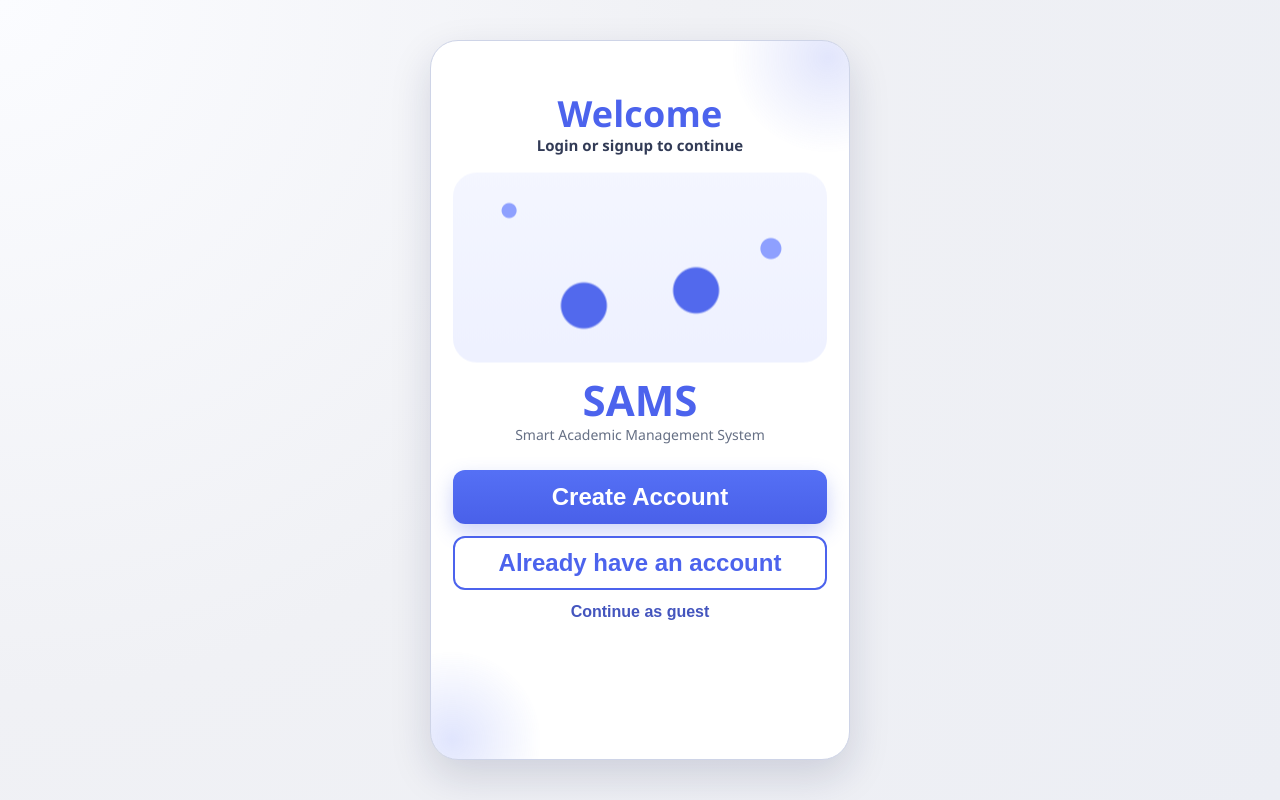
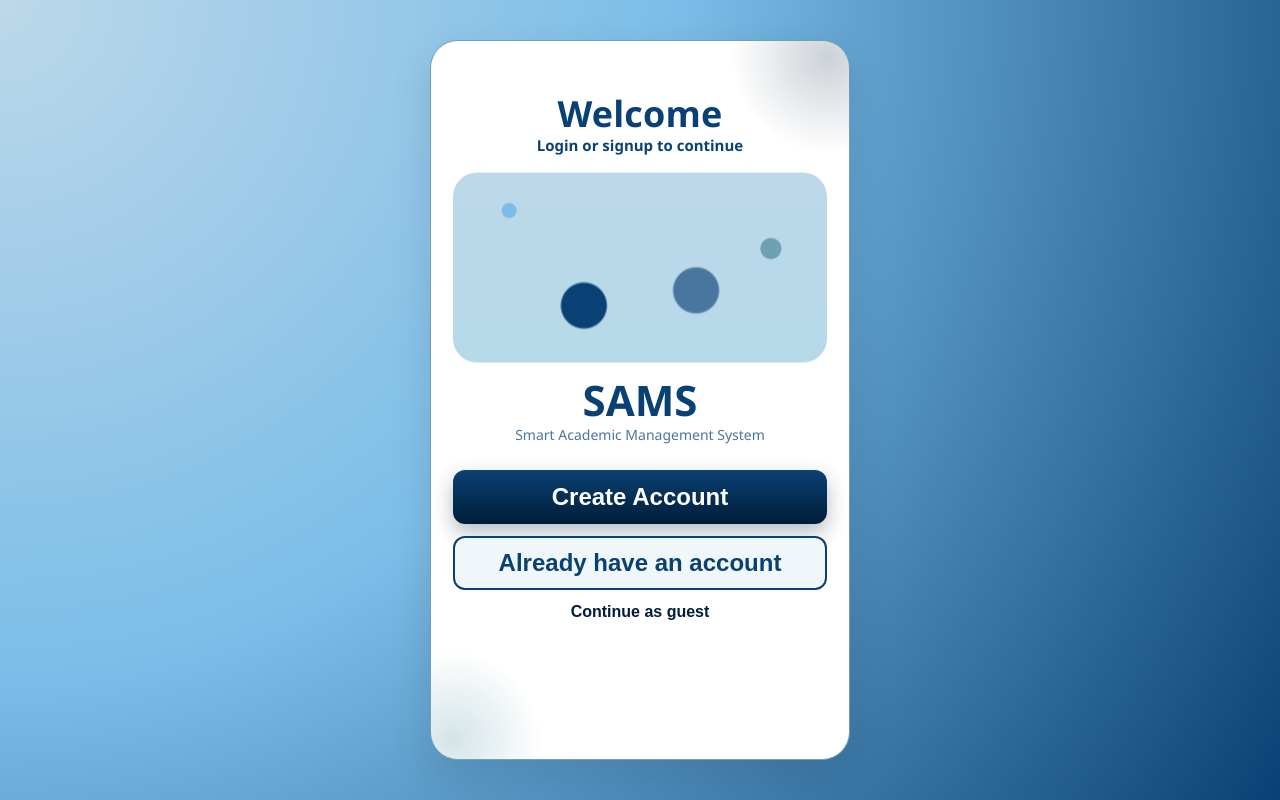
Before and after one commit to omkarxk/smart-academic-management-system, a Flask app: page /auth/login in a window 1280 px wide. Run offline with Flask 3, Linux system fonts and the light colour scheme.

Commit message:
your commit message

```diff
--- a/app/static/css/main.css
+++ b/app/static/css/main.css
@@ -1,12 +1,15 @@
 :root {
-  --bg: #f0f1f5;
+  --bg: #bdd8e9;
   --panel: #ffffff;
-  --ink: #1d2238;
-  --muted: #667085;
-  --primary: #4c63ed;
-  --primary-dark: #384fda;
-  --line: #d5d9e6;
-  --card: #eef1ff;
+  --ink: #001d39;
+  --muted: #49769f;
+  --primary: #0a4174;
+  --primary-dark: #001d39;
+  --accent: #4e8ea2;
+  --line: #7bbde8;
+  --card: #b6d9ea;
+  --ring: rgba(10, 65, 116, 0.2);
+  --soft-accent: #6ea2b3;
   --radius: 14px;
 }
 
@@ -18,7 +21,7 @@ body {
   margin: 0;
   font-family: "Nunito", "Avenir Next", "Segoe UI", sans-serif;
   color: var(--ink);
-  background: radial-gradient(circle at 0 0, #fbfcff 0%, var(--bg) 46%, #eceef4 100%);
+  background: radial-gradient(circle at 0 0, #bdd8e9 0%, #7bbde8 45%, #0a4174 100%);
 }
 
 .auth-app {
@@ -33,8 +36,8 @@ body {
   min-height: 90dvh;
   background: var(--panel);
   border-radius: 28px;
-  border: 1px solid #ced4e7;
-  box-shadow: 0 16px 40px rgba(18, 29, 73, 0.15);
+  border: 1px solid #6ea2b3;
+  box-shadow: 0 16px 40px rgba(15, 23, 42, 0.12);
   overflow: hidden;
   position: relative;
 }
@@ -53,7 +56,7 @@ body {
   height: 200px;
   top: -90px;
   right: -90px;
-  background: radial-gradient(circle, rgba(76, 99, 237, 0.16) 0%, rgba(76, 99, 237, 0) 68%);
+  background: radial-gradient(circle, rgba(0, 29, 57, 0.2) 0%, rgba(0, 29, 57, 0) 68%);
   animation: floatBlobA 10s ease-in-out infinite;
 }
 
@@ -62,7 +65,7 @@ body {
   height: 180px;
   left: -80px;
   bottom: -80px;
-  background: radial-gradient(circle, rgba(85, 112, 245, 0.18) 0%, rgba(85, 112, 245, 0) 70%);
+  background: radial-gradient(circle, rgba(78, 142, 162, 0.24) 0%, rgba(78, 142, 162, 0) 70%);
   animation: floatBlobB 11s ease-in-out infinite;
 }
 
@@ -137,7 +140,7 @@ h3 {
 
 .subtitle {
   margin: 0 0 18px;
-  color: #323b56;
+  color: #0a4174;
   font-weight: 700;
   font-size: 15px;
 }
@@ -158,11 +161,11 @@ h3 {
   border-radius: 24px;
   margin: 18px auto 6px;
   background:
-    radial-gradient(circle at 15% 20%, #8ea0ff 0 7px, transparent 8px),
-    radial-gradient(circle at 35% 70%, #5269ed 0 22px, transparent 24px),
-    radial-gradient(circle at 65% 62%, #5269ed 0 22px, transparent 24px),
-    radial-gradient(circle at 85% 40%, #8ea0ff 0 10px, transparent 11px),
-    linear-gradient(180deg, #f4f6ff 0%, #eef1ff 100%);
+    radial-gradient(circle at 15% 20%, #7bbde8 0 7px, transparent 8px),
+    radial-gradient(circle at 35% 70%, #0a4174 0 22px, transparent 24px),
+    radial-gradient(circle at 65% 62%, #49769f 0 22px, transparent 24px),
+    radial-gradient(circle at 85% 40%, #6ea2b3 0 10px, transparent 11px),
+    linear-gradient(180deg, #bdd8e9 0%, #b6d9ea 100%);
   animation: drift 6s ease-in-out infinite;
 }
 
@@ -184,19 +187,19 @@ h3 {
 }
 
 .btn-primary {
-  background: linear-gradient(180deg, #5570f5 0%, #4960e9 100%);
+  background: linear-gradient(180deg, #0a4174 0%, #001d39 100%);
   color: #fff;
-  box-shadow: 0 8px 20px rgba(73, 96, 233, 0.28);
+  box-shadow: 0 8px 20px rgba(0, 29, 57, 0.3);
 }
 
 .btn-primary:hover {
-  background: linear-gradient(180deg, #4c66ee 0%, #4058e2 100%);
+  background: linear-gradient(180deg, #0a4174 0%, #001d39 100%);
   transform: translateY(-1px);
-  box-shadow: 0 12px 24px rgba(73, 96, 233, 0.34);
+  box-shadow: 0 12px 24px rgba(0, 29, 57, 0.36);
 }
 
 .btn-outline {
-  background: #fff;
+  background: #eff7fb;
   border: 2px solid var(--primary);
   color: var(--primary);
 }
@@ -209,7 +212,7 @@ h3 {
 .text-link {
   border: 0;
   background: none;
-  color: #4455be;
+  color: var(--primary-dark);
   font-size: 16px;
   font-weight: 700;
   cursor: pointer;
```
Also changed, not shown: other parts of app/static/css/main.css (+17 -17 lines).
